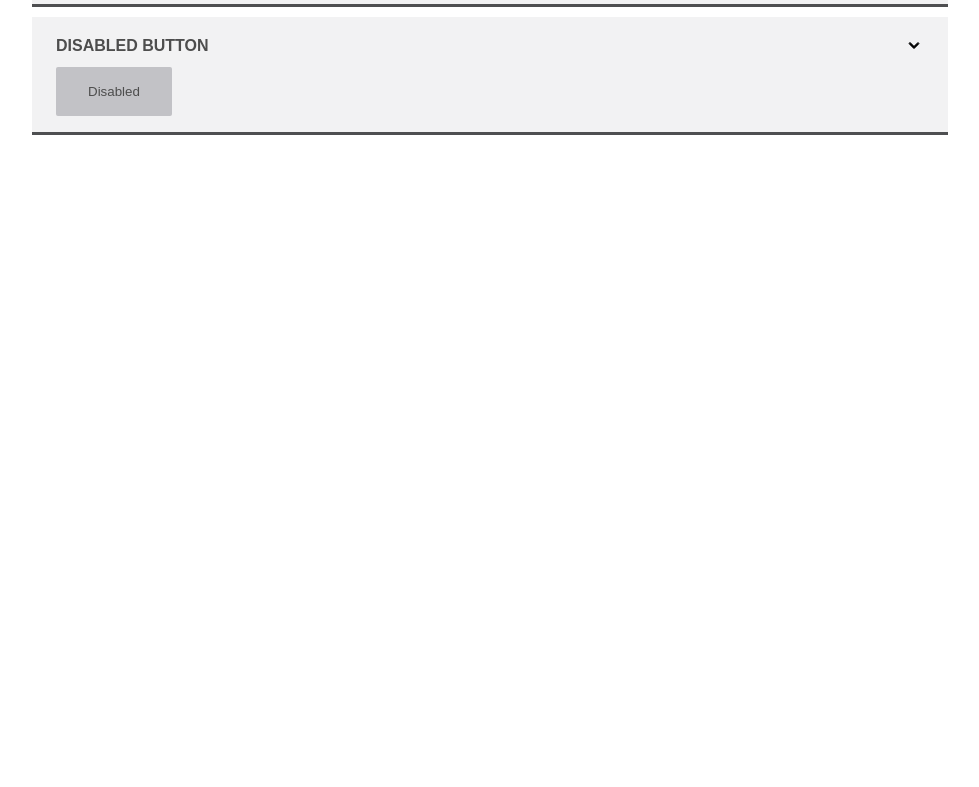
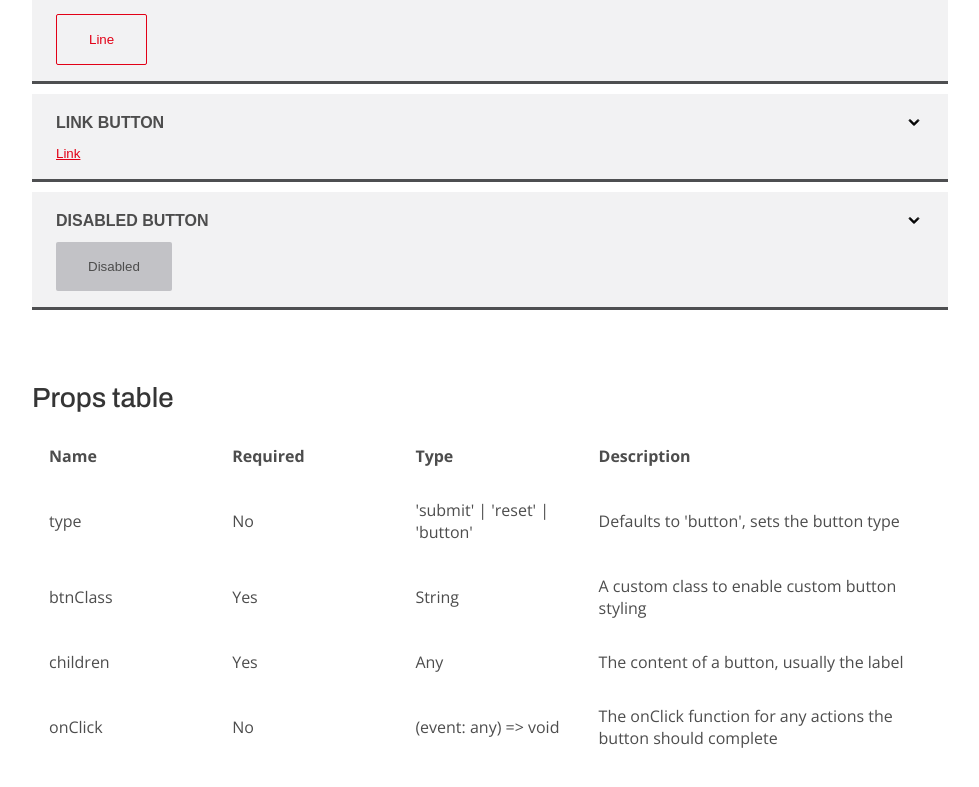
Before and after one commit to TommyScribble/pattern-library-v2, a React (Create React App) app: page /buttons in a window 1280 px wide. Shown: the part 1131-1918 px from the top of the page, without its empty margins (300-1279 px from the left). Before the commit the page ends 1331 px from the top, so only its background shows below. Built offline with nearby package versions, Linux system fonts and the light colour scheme.

Commit message:
add propsTable componenet

```diff
--- /dev/null
+++ b/src/Objects/PropsTable/PropsTable.module.scss
@@ -0,0 +1,23 @@
+@import '../../styles/colours', '../../styles/variable';
+
+.propsTable {
+	width: 100%;
+
+	&__row {
+		border-bottom: 1px solid color-get(utility, xlight-grey);
+	}
+}
+
+.headerItem {
+	width: 20%;
+	padding: $base-spacing-unit * 3;
+	text-align: left;
+
+	&:last-of-type {
+		width: 40%;
+	}
+}
+
+.dataItem {
+	padding: $base-spacing-unit * 3;
+}
--- /dev/null
+++ b/src/Objects/PropsTable/index.tsx
@@ -0,0 +1,43 @@
+import React from 'react';
+
+import style from './PropsTable.module.scss';
+
+type Props = {
+	content: {
+		name: string;
+		required: string;
+		type: string;
+		description: string;
+	}[];
+};
+
+const PropsTable = ({ content }: Props) => {
+	return (
+		<table className={style.propsTable}>
+			<thead>
+				<tr className={style.propsTable__row}>
+					<th className={style.headerItem}>Name</th>
+					<th className={style.headerItem}>Required</th>
+					<th className={style.headerItem}>Type</th>
+					<th className={style.headerItem}>Description</th>
+				</tr>
+			</thead>
+			<tbody>
+				{content.map((item) => {
+					return (
+						<tr className={style.propsTable__row}>
+							<td className={style.dataItem}>{item.name}</td>
+							<td className={style.dataItem}>{item.required}</td>
+							<td className={style.dataItem}>{item.type}</td>
+							<td className={style.dataItem}>
+								{item.description}
+							</td>
+						</tr>
+					);
+				})}
+			</tbody>
+		</table>
+	);
+};
+
+export default PropsTable;
--- a/src/PageData/ButtonspageData.json
+++ b/src/PageData/ButtonspageData.json
@@ -1,4 +1,5 @@
-[
+{
+	"accordion": [
 		{
 			"title": "Primary button",
 			"btnClass": "primary",
@@ -29,4 +30,31 @@
 			"btnText": "Disabled",
 			"btnExample": "<Button btnClass='disabled'>Disabled</Button>"
 		}
+	],
+	"props": [
+		{
+			"name": "type",
+			"required": "No",
+			"type": "'submit' | 'reset' | 'button'",
+			"description": "Defaults to 'button', sets the button type"
+		},
+		{
+			"name": "btnClass",
+			"required": "Yes",
+			"type": "String",
+			"description": "A custom class to enable custom button styling"
+		},
+		{
+			"name": "children",
+			"required": "Yes",
+			"type": "Any",
+			"description": "The content of a button, usually the label"
+		},
+		{
+			"name": "onClick",
+			"required": "No",
+			"type": "(event: any) => void",
+			"description": "The onClick function for any actions the button should complete"
+		}
 	]
+}
--- a/src/Pages/Buttons/index.tsx
+++ b/src/Pages/Buttons/index.tsx
@@ -7,15 +7,10 @@ import Text from '../../Atoms/Text';
 import Button from '../../Atoms/Button';
 import Heading from '../../Atoms/Heading';
 import Accordion from '../../Objects/Accordion/Accordion';
+import PropsTable from '../../Objects/PropsTable';
 
 import content from '../../PageData/ButtonspageData.json';
 import style from '../../styles/page/button.module.scss';
-
-const primaryButton = '<Button btnClass="primary">Primary</Button>';
-const secondaryButton = '<Button btnClass="secondary">Seconday</Button>';
-const lineButton = '<Button btnClass="line">Line</Button>';
-const linkButton = '<Button btnClass="link">Link</Button>';
-const disabledButton = '<Button btnClass="disabled">Disabled</Button>';
 
 const buttons = () => {
 	return (
@@ -56,12 +51,17 @@ const buttons = () => {
 				importance of completing a step. When they show a blocked state
 				a clear path must be show to escape it.
 			</Text>
+			<Heading
+				tagNumber={3}
+				headingText="Component example accordions"
+				className={style.heading}
+			/>
 			<Accordion
 				icon="Caret"
 				btnChildStyle={style.accordionBtn}
 				allowMultipleOpen={true}
 			>
-				{content.map((item) => {
+				{content.accordion.map((item) => {
 					return (
 						<div
 							key={item.title}
@@ -79,7 +79,12 @@ const buttons = () => {
 					);
 				})}
 			</Accordion>
-			{/* <PropsTable></PropsTable> */}
+			<Heading
+				tagNumber={3}
+				headingText="Props table"
+				className={style.heading}
+			/>
+			<PropsTable content={content.props} />
 		</PageLayout>
 	);
 };
--- a/src/Sections/Header/Header.module.scss
+++ b/src/Sections/Header/Header.module.scss
@@ -9,7 +9,7 @@
 
 .topNav {
 	position: relative;
-	padding: 2rem 1.5rem 1rem;
+	padding: 2rem 1.5rem 0.25rem;
 
 	.title {
 		padding-bottom: 1em;
--- a/src/Sections/Main/Main.module.scss
+++ b/src/Sections/Main/Main.module.scss
@@ -1,8 +1,9 @@
-@import '../../styles/variable';
+@import '../../styles/variable', '../../styles//mixins';
 
 .main {
 
 	.article {
+		max-width: rem(960px);
 		padding: 0rem 1.5rem 3rem;
 	}
 
--- a/src/styles/_variable.scss
+++ b/src/styles/_variable.scss
@@ -1,9 +1,11 @@
+@import './mixins';
+
 // Breakpoints
 $tablet: 768;
 $desktop: 1200;
 
 // Spacing
-$base-spacing-unit: 5px;
+$base-spacing-unit: rem(5px);
 
 // Fonts
 $basefont-size: 16px;
--- a/src/styles/global.scss
+++ b/src/styles/global.scss
@@ -53,4 +53,5 @@ h5 {
 p {
 	@include font-get(para, m);
 	margin-bottom: 0.75rem;
+	max-width: 75ch;
 }
--- a/src/styles/page/button.module.scss
+++ b/src/styles/page/button.module.scss
@@ -1,3 +1,5 @@
-.accordionBtn {
-	// display: block;
+@import '../mixins';
+
+h3.heading {
+	margin-top: rem(70px);
 }
```
Lines whose indentation alone changed are shown as unchanged.
